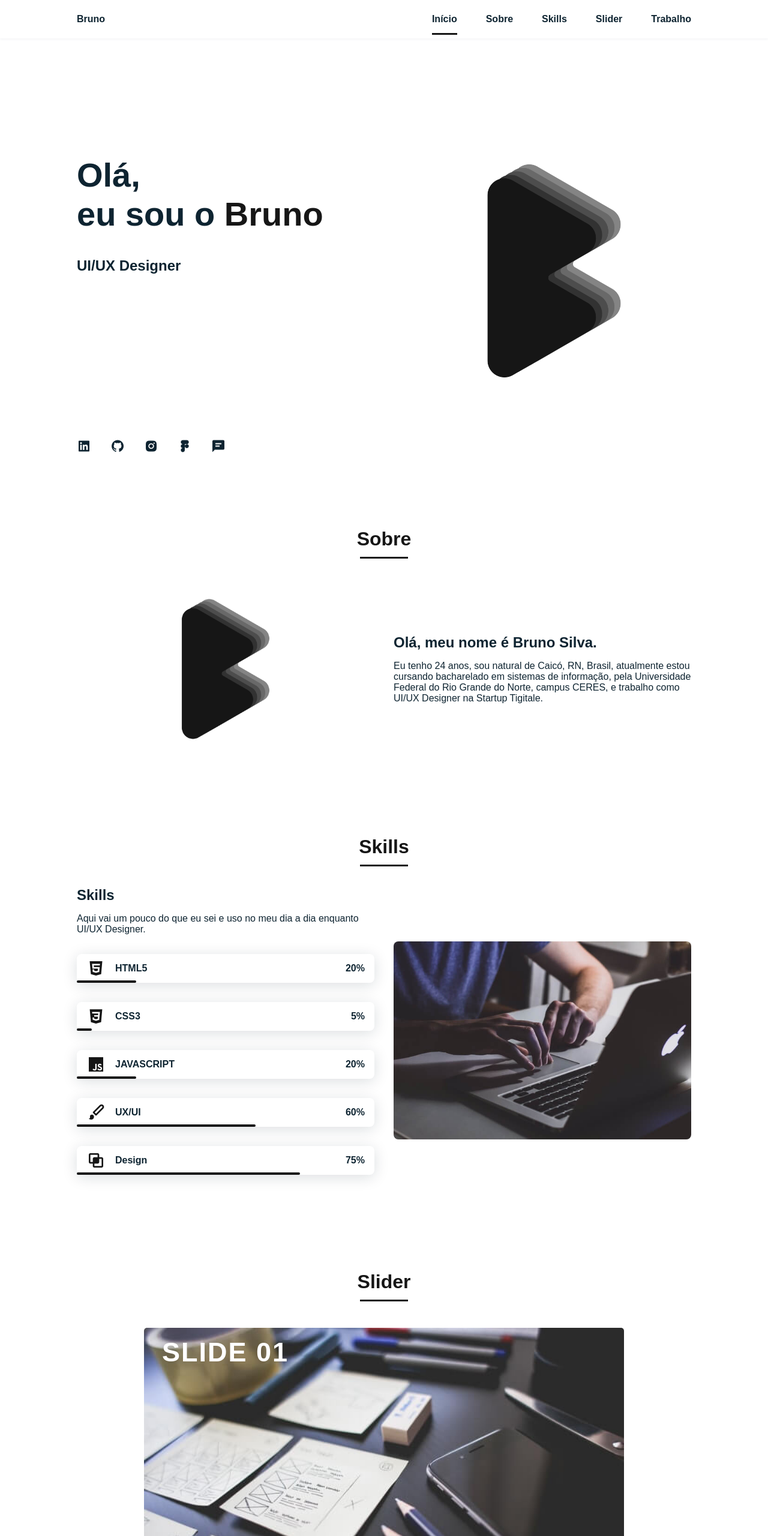
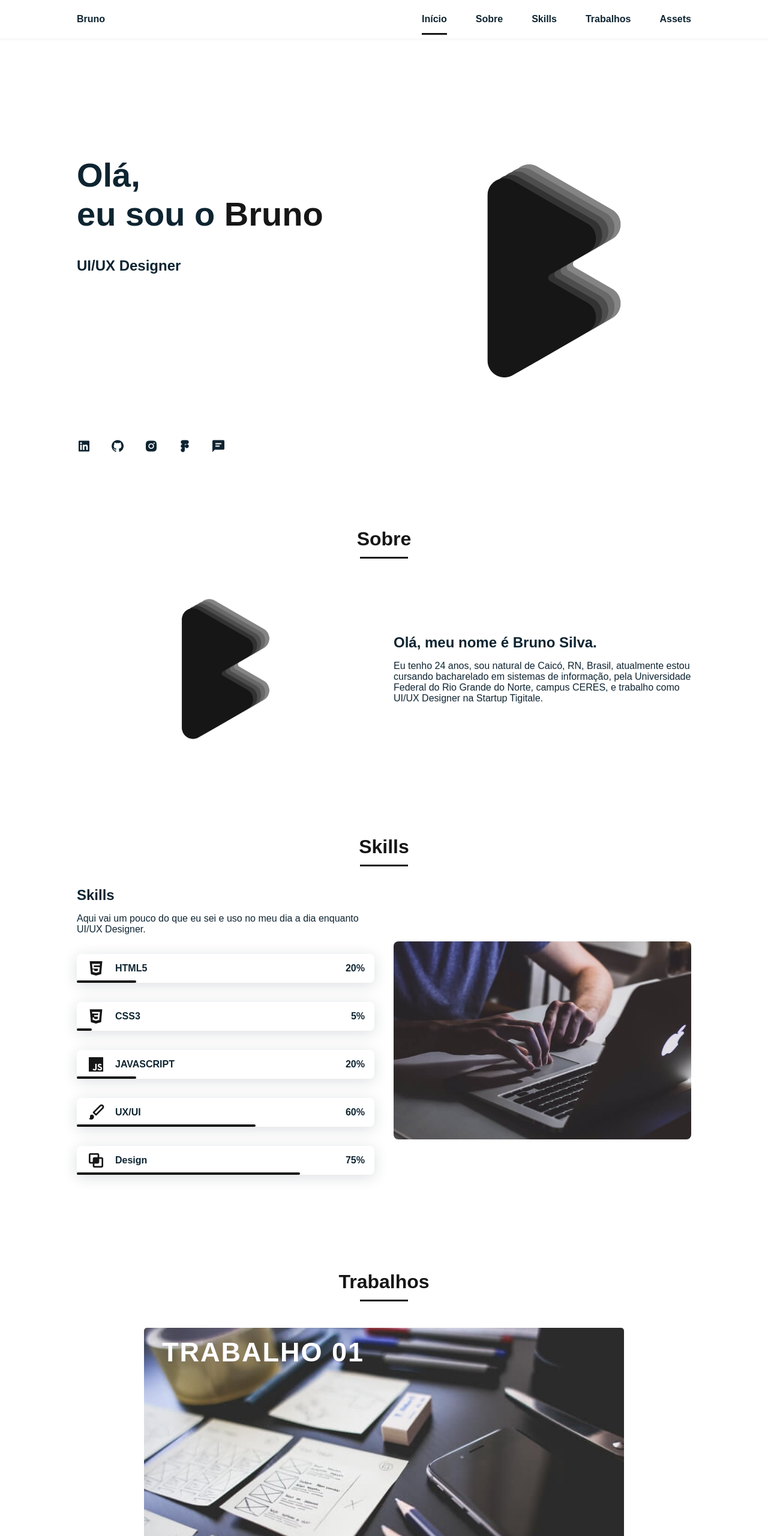
Before and after one commit to silv4b/site, a plain HTML site: page index.html in a window 1280 px wide. Shown: the top 2560 px of the page at 60% size. Drawn offline with nearby package versions, Linux system fonts and the light colour scheme.

Commit message:
atualização de trabalho

```diff
--- a/index.html
+++ b/index.html
@@ -35,10 +35,10 @@
               <a href="#skills" class="nav__link">Skills</a>
             </li>
             <li class="nav__item">
-              <a href="#slider" class="nav__link">Slider</a>
+              <a href="#slider" class="nav__link">Trabalhos</a>
             </li>
             <li class="nav__item">
-              <a href="#work" class="nav__link">Trabalho</a>
+              <a href="#work" class="nav__link">Assets</a>
             </li>
           </ul>
         </div>
@@ -184,21 +184,22 @@
         </div>
       </section>
 
+      <!--===== SKILLS =====-->
       <section class="contact section" id="slider">
-        <h2 class="section-title">Slider</h2>
+        <h2 class="section-title">Trabalhos</h2>
 
         <div class="contact__container skills__img bd-grid">
           <div class="img-slider">
           <div class="slide slider-active">
             <img src="assets/img/work1.jpg" alt="" />
             <div class="info">
-              <h2>Slide 01</h2>
+              <h2>Trabalho 01</h2>
             </div>
           </div>
           <div class="slide">
             <img src="assets/img/work2.jpg" alt="" />
             <div class="info">
-              <h2>Slide 02</h2>
+              <h2>Trabalho 02</h2>
             </div>
           </div>
           <div class="navigation">
@@ -211,7 +212,7 @@
 
       <!--===== WORK =====-->
       <section class="work section" id="work">
-        <h2 class="section-title">Trabalho</h2>
+        <h2 class="section-title">Assets</h2>
 
         <div class="work__container bd-grid">
           <div class="work__img">
```
